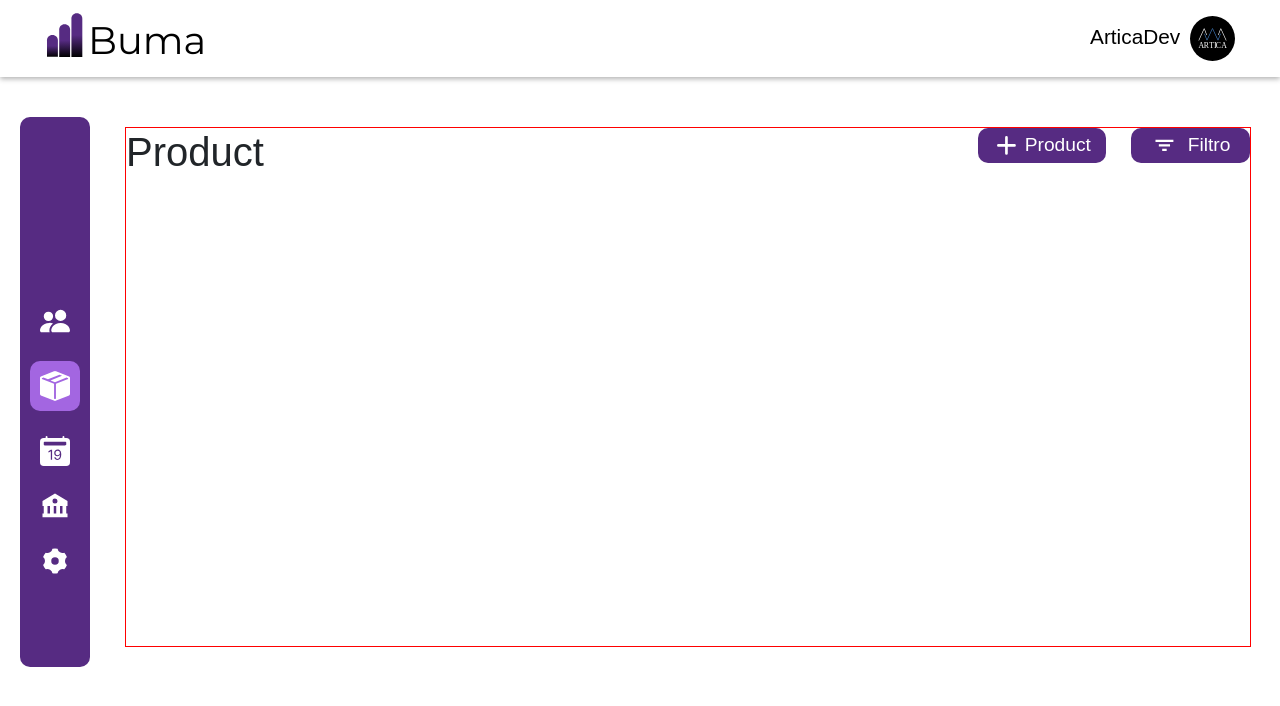
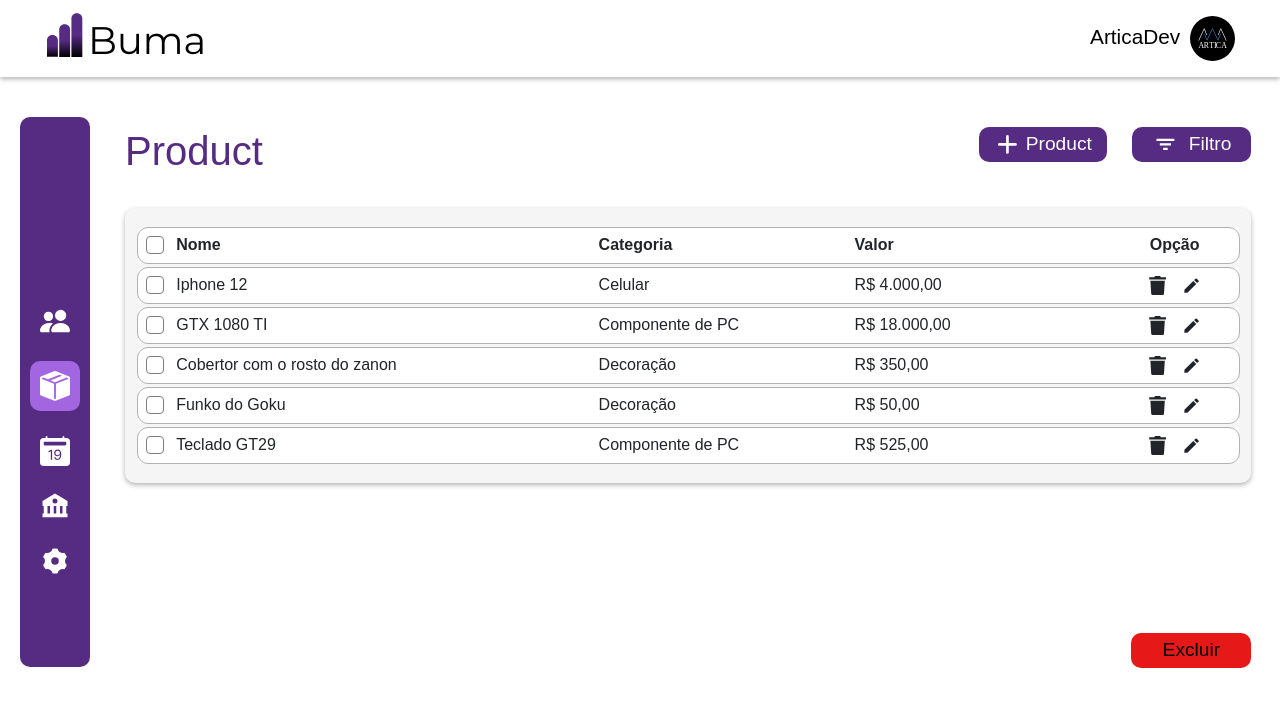
Before and after one commit to daniel-crs/Buma-finance-front, a React (Create React App) app: page /Product in a window 1280 px wide. Shown: the top 706 px of the page. Built offline with nearby package versions, Linux system fonts and the light colour scheme; some icons are missing.

Commit message:
Finalizada a lista de produtos da página de produtos, assim como seus botoes.

```diff
--- /dev/null
+++ b/src/components/BtnDelete/index.jsx
@@ -0,0 +1,13 @@
+import "./style.css";
+
+function BtnDelete() {
+  return (
+    <div id="deleteButtonSpace">
+      <button type="button" id="deleteButton">
+        <span className="deleteButton-text">Excluir</span>
+      </button>
+    </div>
+  );
+}
+
+export default BtnDelete;
--- /dev/null
+++ b/src/components/BtnDelete/style.css
@@ -0,0 +1,23 @@
+#deleteButtonSpace {
+    display: flex;
+    justify-content: flex-end;
+    align-items: flex-end;
+}
+
+#deleteButton {
+    height: 35px;
+    width: 120px;
+    margin-top: 150px;
+    background: #E61818;
+    border: none;
+    outline: none;
+    border-radius: 10px;
+    overflow: hidden;
+    font-size: 1.2em;
+    font-weight: 500;
+    cursor: pointer;
+}
+
+#deleteButton:hover {
+    background: #c51818;
+}
--- a/src/components/UpperBodyInformation/style.css
+++ b/src/components/UpperBodyInformation/style.css
@@ -4,6 +4,10 @@
     align-items: flex-start;
 }
 
+#upperBodyInfo h1 {
+    color: #562B82;
+}
+
 #buttonSpace {
     display: flex;
     gap: 25px;
--- /dev/null
+++ b/src/pages/Product/components/TableData/index.jsx
@@ -0,0 +1,26 @@
+import { FaTrash } from "react-icons/fa";
+import { MdModeEdit } from "react-icons/md";
+
+function TableData({ productId, nome, categoria, valor }) {
+  return (
+    <tr className="listLines">
+      <td className="checkboxArea">
+        <div className="customCheckbox">
+          <input id={productId} type="checkbox" />
+          <label htmlFor={productId}></label>
+        </div>
+      </td>
+      <td className="nameArea">{nome}</td>
+      <td className="categoriaArea">{categoria}</td>
+      <td className="valorArea">R$ {valor}</td>
+      <td className="opcaoArea">
+        <div className="iconsCustom">
+          <FaTrash />
+          <MdModeEdit />
+        </div>
+      </td>
+    </tr>
+  );
+}
+
+export default TableData;
--- /dev/null
+++ b/src/pages/Product/components/TableHeader/index.jsx
@@ -0,0 +1,18 @@
+function TableHeader() {
+  return (
+    <tr className="listLines">
+      <th className="checkboxArea">
+        <div className="customCheckbox">
+          <input id="checkbox-all" type="checkbox" />
+          <label htmlFor="checkbox-all"></label>
+        </div>
+      </th>
+      <th className="nameArea">Nome</th>
+      <th className="categoriaArea">Categoria</th>
+      <th className="valorArea">Valor</th>
+      <th className="opcaoArea">Opção</th>
+    </tr>
+  );
+}
+
+export default TableHeader;
--- a/src/pages/Product/index.jsx
+++ b/src/pages/Product/index.jsx
@@ -3,6 +3,9 @@ import "./style.css";
 import Header from "../../components/Header";
 import SideBar from "../../components/SideBar";
 import UpperBodyInformation from "../../components/UpperBodyInformation";
+import BtnDelete from "../../components/BtnDelete";
+import TableHeader from "./components/TableHeader";
+import TableData from "./components/TableData";
 
 function Product() {
   return (
@@ -11,6 +14,45 @@ function Product() {
       <SideBar />
       <div id="bodyContainer">
         <UpperBodyInformation />
+
+        <div className="listBackground">
+          <table className="ListContainer">
+            <TableHeader />
+
+            <TableData
+              productId={"1"}
+              nome={"Iphone 12"}
+              categoria={"Celular"}
+              valor={"4.000,00"}
+            />
+            <TableData
+              productId={"2"}
+              nome={"GTX 1080 TI"}
+              categoria={"Componente de PC"}
+              valor={"18.000,00"}
+            />
+            <TableData
+              productId={"3"}
+              nome={"Cobertor com o rosto do zanon"}
+              categoria={"Decoração"}
+              valor={"350,00"}
+            />
+            <TableData
+              productId={"4"}
+              nome={"Funko do Goku"}
+              categoria={"Decoração"}
+              valor={"50,00"}
+            />
+            <TableData
+              productId={"5"}
+              nome={"Teclado GT29"}
+              categoria={"Componente de PC"}
+              valor={"525,00"}
+            />
+          </table>
+        </div>
+
+        <BtnDelete />
       </div>
     </div>
   );
--- a/src/pages/Product/style.css
+++ b/src/pages/Product/style.css
@@ -3,5 +3,117 @@
     width: 88vw;
     margin-top: 50px;
     margin-left: 125px;
-    border: 1px solid red;
 }
+
+.listBackground {
+    margin-top: 25px;
+    background: #F5F5F6;
+    width: 88Vw;
+    border-radius: 10px;
+    display: flex;
+    justify-content: center;
+    padding: 15px 0;
+    box-shadow: 0 2px 5px rgba(0, 0, 0, 0.3);
+}
+
+.ListContainer {
+    width: 86vw;
+    border-radius: 1em;
+    border-collapse: separate;
+    border-spacing: 0 5px;
+
+}
+
+.listLines {
+    background-color: #ffffff;
+    height: 35px;
+    outline: 1px solid #B2B2B2;
+    border-radius: 10px;
+}
+
+.checkboxArea {
+    width: 3vw;
+    text-align: center;
+}
+
+.nameArea {
+    width: 33vw;
+}
+
+.categoriaArea {
+    width: 20vw;
+}
+
+.valorArea {
+    width: 20vw;
+}
+
+.opcaoArea {
+    width: 10vw;
+    text-align: center;
+}
+
+.iconsCustom {
+    display: flex;
+    justify-content: center;
+    text-align: center;
+    gap: 15px;
+    font-size: 1.2em;
+}
+
+.customCheckbox input {
+    display: none;
+}
+
+.customCheckbox input + label::before {
+    content: '';
+    width: 18px;
+    height: 18px;
+    border-radius: 4px;
+    background-color: white;
+    display: inline-block;
+    border: 1px solid gray;
+    vertical-align: middle;
+    margin-right: 4px;
+    margin-bottom: 3px;
+}
+
+.customCheckbox input:checked + label::before {
+    background: #562B82;
+}
+
+@media (min-width: 2000px) {
+    #bodyContainer {
+        width: 92vw;
+    }
+
+    .listBackground {
+        width: 92Vw;
+    }
+
+    .ListContainer {
+        width: 90vw;
+    }
+
+    .checkboxArea {
+        width: 3vw;
+        text-align: center;
+    }
+
+    .nameArea {
+        width: 39vw;
+    }
+
+    .categoriaArea {
+        width: 20vw;
+    }
+
+    .valorArea {
+        width: 20vw;
+    }
+
+    .opcaoArea {
+        width: 5vw;
+        text-align: center;
+    }
+}
```
